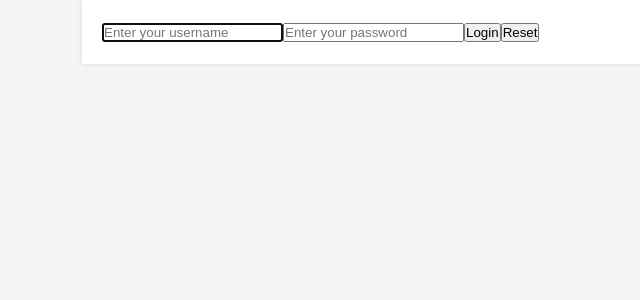
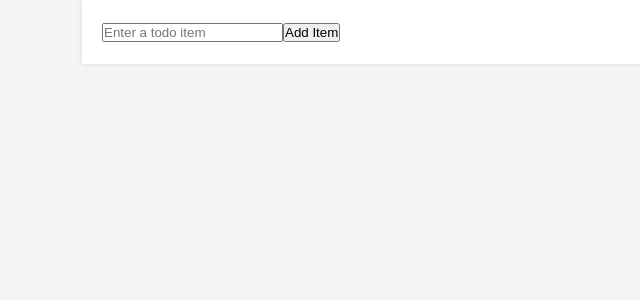
Before and after one commit to mredag/reactExercises, a React (Create React App) app in the folder react-exercises/: page / in a window 1280 px wide. Shown: the top 300 px of the page, without its empty margins (46-686 px from the left). Built offline with nearby package versions, Linux system fonts and the light colour scheme.

Commit message:
exercise 22 done

```diff
--- a/react-exercises/src/App.js
+++ b/react-exercises/src/App.js
@@ -1,18 +1,10 @@
-import React, { useState } from 'react';
-import UncontrolledLogin from './UncontrolledLogin';
+import React from 'react';
+import TodoList from './TodoList';
 
 function App() {
-  const [message, setMessage] = useState('');
-
-  const handleLogin = (credentials) => {
-    console.log('Login:', credentials);
-    setMessage(`Welcome, ${credentials.username}!`);
-  };
-
   return (
     <div className="App">
-      <UncontrolledLogin onLogin={handleLogin} />
-      {message && <p>{message}</p>}
+      <TodoList />
     </div>
   );
 }
--- /dev/null
+++ b/react-exercises/src/TodoList.js
@@ -0,0 +1,36 @@
+import React, { useState } from 'react';
+
+function TodoList() {
+  const [items, setItems] = useState([]);
+  const [inputValue, setInputValue] = useState('');
+
+  const handleInputChange = (event) => {
+    setInputValue(event.target.value);
+  };
+
+  const handleAddItem = () => {
+    if (inputValue.trim()) {
+      setItems([...items, inputValue]);
+      setInputValue('');
+    }
+  };
+
+  return (
+    <div>
+      <ul>
+        {items.map((item, index) => (
+          <li key={index}>{item}</li>
+        ))}
+      </ul>
+      <input
+        type="text"
+        value={inputValue}
+        onChange={handleInputChange}
+        placeholder="Enter a todo item"
+      />
+      <button onClick={handleAddItem}>Add Item</button>
+    </div>
+  );
+}
+
+export default TodoList;
```
